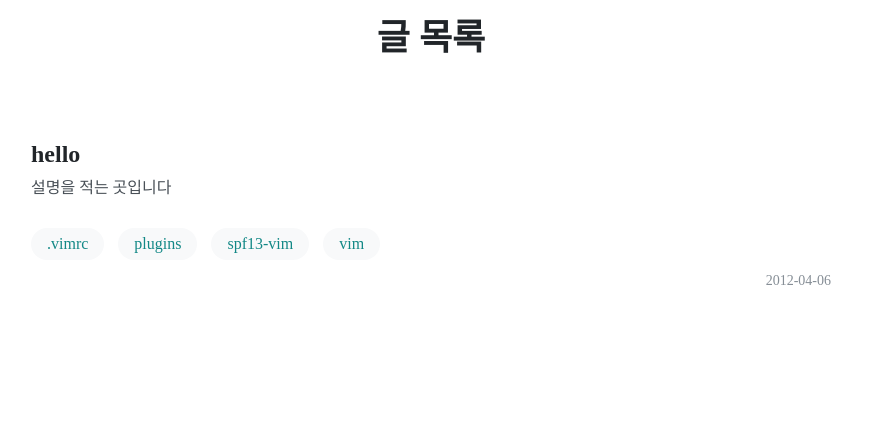
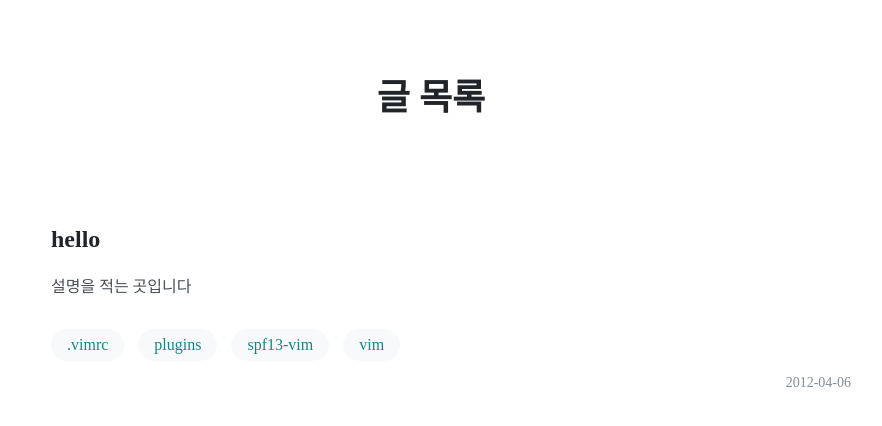
Before and after one commit to hyeonQyu/wanted-pre-onboarding-challenge, a Next.js app in the folder markdown-blog/: page / in a window 1280 px wide. Shown: the top 426 px of the page, without its empty margins (209-1091 px from the left). Built offline with nearby package versions, Linux system fonts and the light colour scheme.

Commit message:
feat: 게시글 조회 스타일링

```diff
--- a/markdown-blog/src/components/post-preview/postPreview.tsx
+++ b/markdown-blog/src/components/post-preview/postPreview.tsx
@@ -16,8 +16,8 @@ function PostPreview(props: PostPreviewProps) {
         <h2>{title}</h2>
         <p>{description}</p>
         <div className={'tags'}>
-          {tags.map((tag) => (
-            <Tag>{tag}</Tag>
+          {tags.map((tag, i) => (
+            <Tag key={i}>{tag}</Tag>
           ))}
         </div>
         <div className={'date'}>{date}</div>
--- a/markdown-blog/src/pages/_app.tsx
+++ b/markdown-blog/src/pages/_app.tsx
@@ -1,4 +1,5 @@
 import '../styles/reset.css';
+import '../styles/global.css';
 import type { AppProps } from 'next/app';
 
 function MyApp({ Component, pageProps }: AppProps) {
--- a/markdown-blog/src/pages/index.tsx
+++ b/markdown-blog/src/pages/index.tsx
@@ -29,20 +29,28 @@ function Index(props: IndexProps) {
       </main>
 
       <style jsx>{`
-        main {
-          padding: 20px;
-        }
-
         h1 {
           font-size: 36px;
           font-weight: bold;
           color: #212529;
           text-align: center;
+          margin: 0;
         }
 
         ul {
           width: fit-content;
           margin: 54px auto 0;
+        }
+
+        li {
+          list-style: none;
+        }
+
+        a {
+          text-decoration: none;
+        }
+        a:active {
+          color: inherit;
         }
       `}</style>
     </>
--- /dev/null
+++ b/markdown-blog/src/styles/global.css
@@ -0,0 +1,3 @@
+main {
+    padding: 60px 20px;
+}
--- a/markdown-blog/src/styles/reset.css
+++ b/markdown-blog/src/styles/reset.css
@@ -1,53 +1,53 @@
-/* http://meyerweb.com/eric/tools/css/reset/
-   v2.0 | 20110126
-   License: none (public domain)
-*/
+/*!* http://meyerweb.com/eric/tools/css/reset/*/
+/*   v2.0 | 20110126*/
+/*   License: none (public domain)*/
+/**!*/
 
-html, body, div, span, applet, object, iframe,
-h1, h2, h3, h4, h5, h6, p, blockquote, pre,
-a, abbr, acronym, address, big, cite, code,
-del, dfn, em, img, ins, kbd, q, s, samp,
-small, strike, strong, sub, sup, tt, var,
-b, u, i, center,
-dl, dt, dd, ol, ul, li,
-fieldset, form, label, legend,
-table, caption, tbody, tfoot, thead, tr, th, td,
-article, aside, canvas, details, embed,
-figure, figcaption, footer, header, hgroup,
-menu, nav, output, ruby, section, summary,
-time, mark, audio, video {
-    margin: 0;
-    padding: 0;
-    border: 0;
-    font-size: 100%;
-    font: inherit;
-    vertical-align: baseline;
-}
-/* HTML5 display-role reset for older browsers */
-article, aside, details, figcaption, figure,
-footer, header, hgroup, menu, nav, section {
-    display: block;
-}
-body {
-    line-height: 1;
-}
-ol, ul {
-    list-style: none;
-}
-blockquote, q {
-    quotes: none;
-}
-blockquote:before, blockquote:after,
-q:before, q:after {
-    content: none;
-}
-table {
-    border-collapse: collapse;
-    border-spacing: 0;
-}
-a {
-    text-decoration: none;
-}
-a:active {
-    color: inherit;
-}
+/*html, body, div, span, applet, object, iframe,*/
+/*h1, h2, h3, h4, h5, h6, p, blockquote, pre,*/
+/*a, abbr, acronym, address, big, cite, code,*/
+/*del, dfn, em, img, ins, kbd, q, s, samp,*/
+/*small, strike, strong, sub, sup, tt, var,*/
+/*b, u, i, center,*/
+/*dl, dt, dd, ol, ul, li,*/
+/*fieldset, form, label, legend,*/
+/*table, caption, tbody, tfoot, thead, tr, th, td,*/
+/*article, aside, canvas, details, embed,*/
+/*figure, figcaption, footer, header, hgroup,*/
+/*menu, nav, output, ruby, section, summary,*/
+/*time, mark, audio, video {*/
+/*    margin: 0;*/
+/*    padding: 0;*/
+/*    border: 0;*/
+/*    font-size: 100%;*/
+/*    font: inherit;*/
+/*    vertical-align: baseline;*/
+/*}*/
+/*!* HTML5 display-role reset for older browsers *!*/
+/*article, aside, details, figcaption, figure,*/
+/*footer, header, hgroup, menu, nav, section {*/
+/*    display: block;*/
+/*}*/
+/*body {*/
+/*    line-height: 1;*/
+/*}*/
+/*ol, ul {*/
+/*    list-style: none;*/
+/*}*/
+/*blockquote, q {*/
+/*    quotes: none;*/
+/*}*/
+/*blockquote:before, blockquote:after,*/
+/*q:before, q:after {*/
+/*    content: none;*/
+/*}*/
+/*table {*/
+/*    border-collapse: collapse;*/
+/*    border-spacing: 0;*/
+/*}*/
+/*a {*/
+/*    text-decoration: none;*/
+/*}*/
+/*a:active {*/
+/*    color: inherit;*/
+/*}*/
```
Also changed, not shown: markdown-blog/src/hooks/useMarkdown.ts (+3 -4 lines), markdown-blog/src/pages/[id]/index.tsx (+60 -9 lines).
